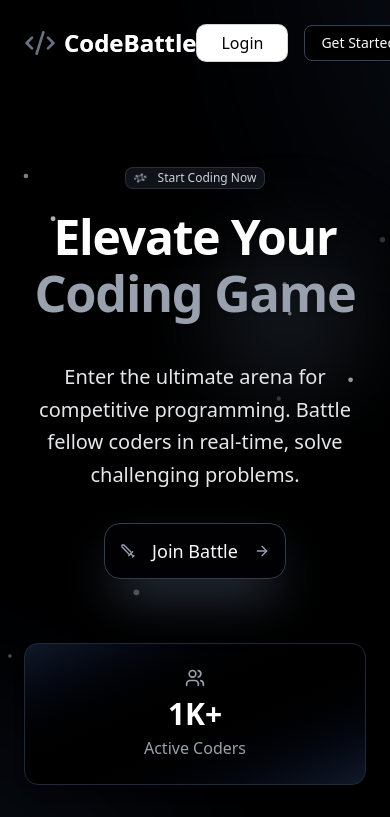
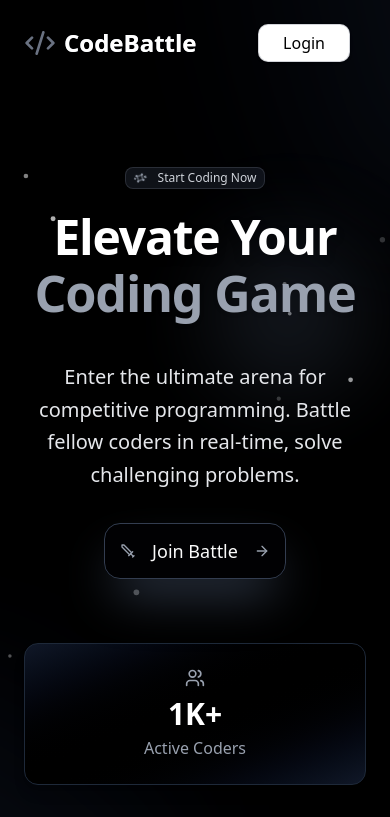
Before and after one commit to aryan10092/Codebattle, a React (Vite) app in the folder frontend/: page / in a window 390 px wide. Shown: the top 817 px of the page. Built offline with nearby package versions, Linux system fonts and the light colour scheme.

Commit message:
Update Home.jsx

```diff
--- a/frontend/src/pages/Home.jsx
+++ b/frontend/src/pages/Home.jsx
@@ -154,7 +154,7 @@ const Home = () => {
             </button>
           </Link>
           <Link to="/signup">
-            <Button className="bg-black border border-gray-700 hover:shadow-lg hover:shadow-gray-800 transition-shadow duration-200">
+            <Button className="bg-black border sm:block hidden border-gray-700 hover:shadow-lg hover:shadow-gray-800 transition-shadow duration-200">
               Get Started
             </Button>
           </Link>
```
